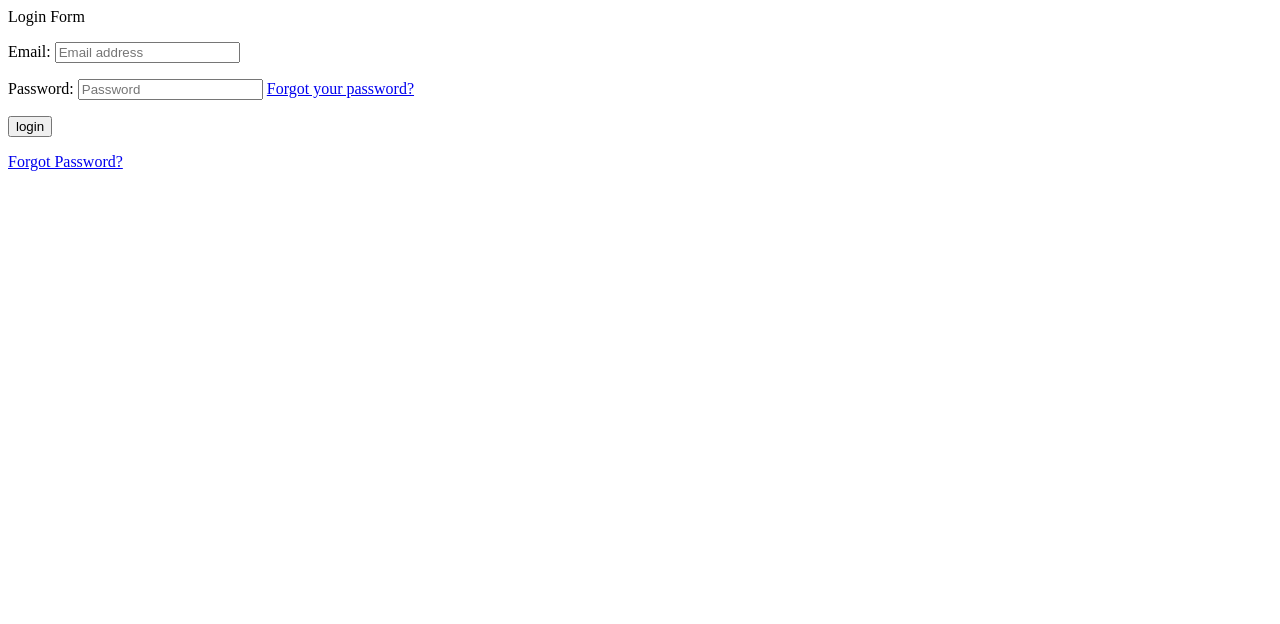
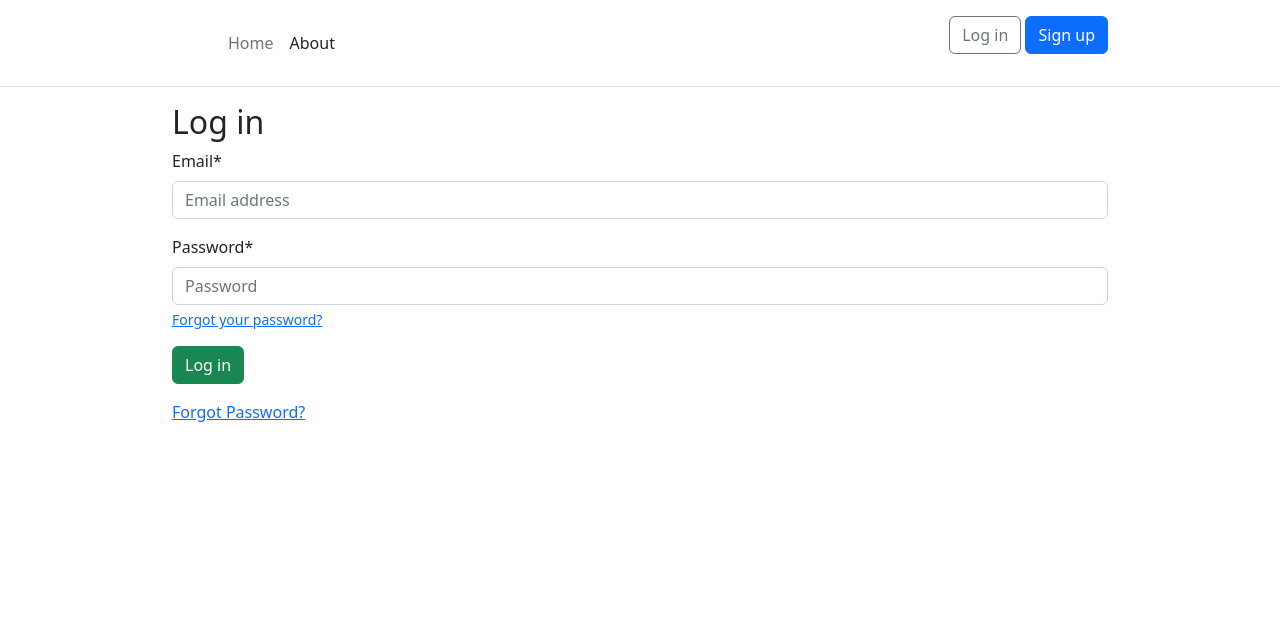
Before and after one commit to knop-k/GearGo, a Django app: page /users/login/ in a window 1280 px wide. Shown: the top 624 px of the page. Run offline with Django 4.2, Linux system fonts and the light colour scheme; parts of the project's set-up code (start-up, migrations or seed data) failed here and were passed over; some libraries are stand-ins or nearby versions.

Commit message:
refactor: update in login template

```diff
--- a/GearGo/apps/users/templates/account/login.html
+++ b/GearGo/apps/users/templates/account/login.html
@@ -1,7 +1,14 @@
-<p>Login Form</p>
+{% extends "base.html" %}
+{% load crispy_forms_tags %}
+
+{% block title %}Log in{% endblock %}
+
+{% block content %}
+<h2>Log in</h2>
 <form action="." method="POST">
-    {% csrf_token %}
-    {{form.as_p}}
-    <input type="submit" value="login" />
+  {% csrf_token %}
+  {{ form|crispy }}
+  <button class="btn btn-success" type="submit">Log in</button>
 </form>
 <a href="{% url 'account_reset_password' %}">Forgot Password?</a>
+{% endblock content %}
```
